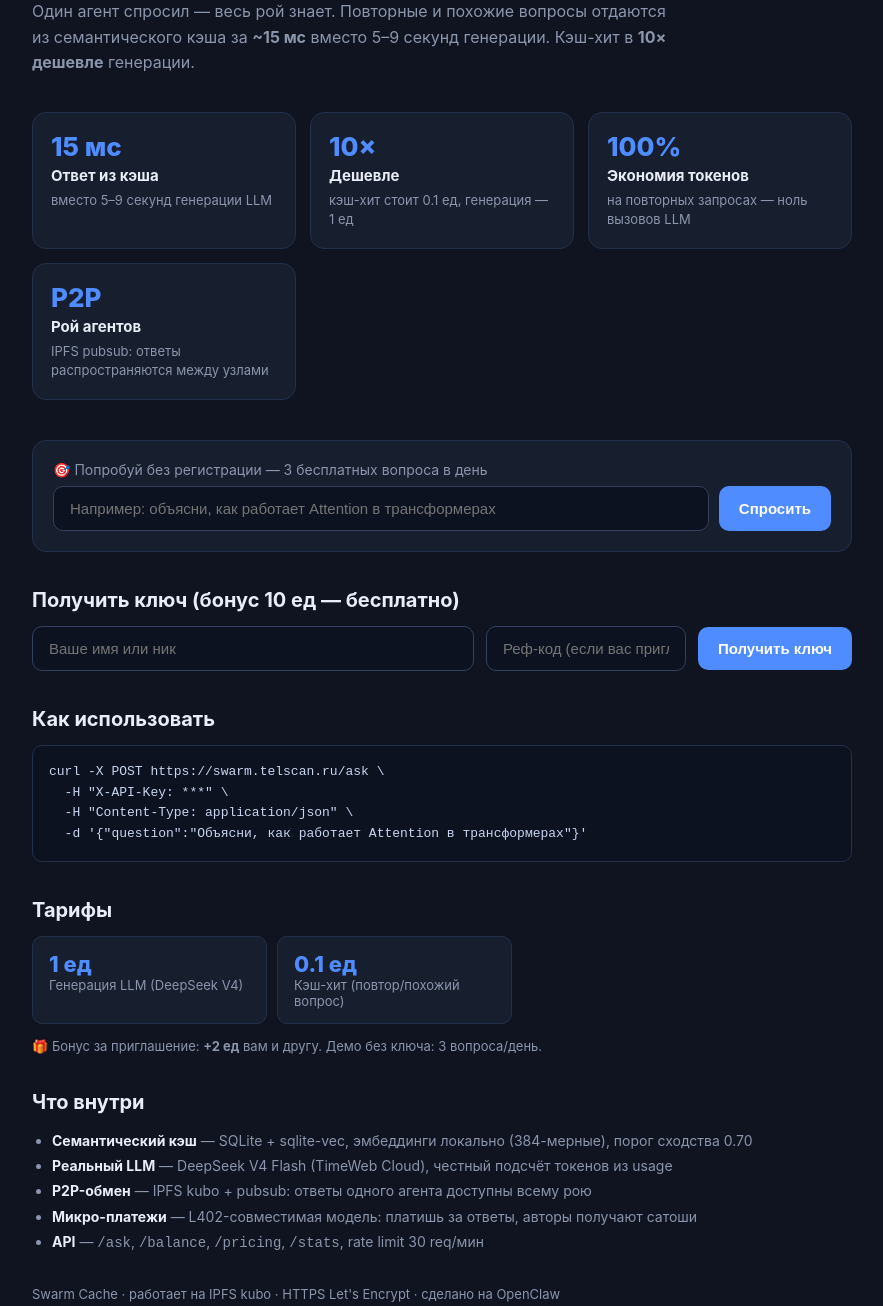
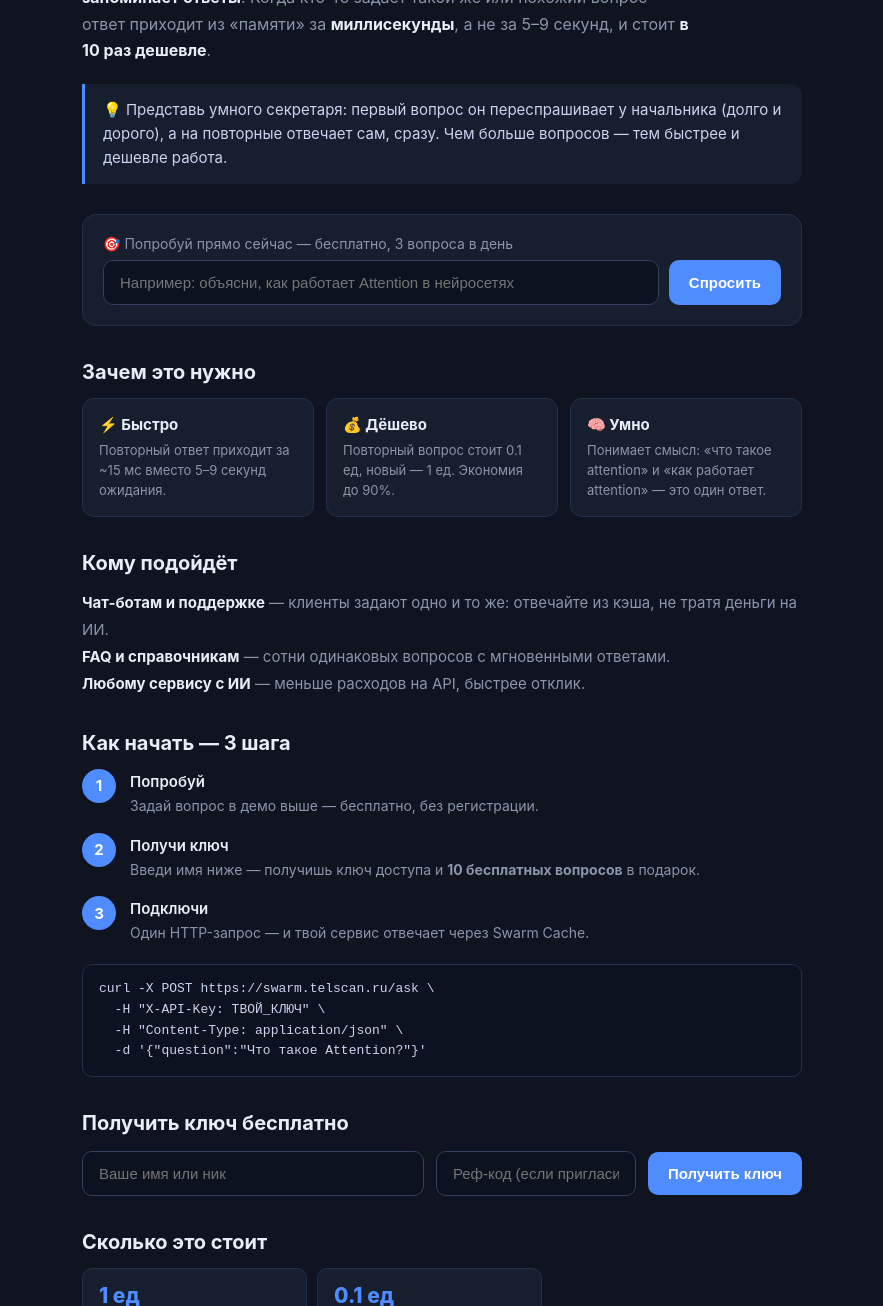
Before and after one commit to Vadim945/swarm-cache, a website: page public/index.html in a window 1280 px wide. Shown: the part 237-1543 px from the top of the page, without its empty margins (198-1081 px from the left). Drawn offline with Linux system fonts and the light colour scheme.

Commit message:
Landing v2: простые слова, выгоды, 3 шага, FAQ, аналогия 'умный секретарь'

```diff
--- a/public/index.html
+++ b/public/index.html
@@ -3,24 +3,21 @@
 <head>
 <meta charset="UTF-8">
 <meta name="viewport" content="width=device-width, initial-scale=1.0">
-<title>Swarm Cache — коллективный разум с кэшем</title>
+<title>Swarm Cache — быстрые и дешёвые ответы ИИ</title>
 <style>
   :root { --bg:#0f1420; --card:#171e2e; --accent:#4f8cff; --green:#3ddc84; --text:#e8edf7; --muted:#8b95ab; }
   * { margin:0; padding:0; box-sizing:border-box; }
   body { font-family:-apple-system,'Segoe UI',Roboto,sans-serif; background:var(--bg); color:var(--text); min-height:100vh; }
-  .wrap { max-width:860px; margin:0 auto; padding:48px 20px; }
-  .logo { font-size:20px; font-weight:700; letter-spacing:.5px; margin-bottom:8px; }
+  .wrap { max-width:760px; margin:0 auto; padding:44px 20px; }
+  .logo { font-size:19px; font-weight:700; letter-spacing:.5px; margin-bottom:6px; }
   .logo span { color:var(--accent); }
-  .tag { color:var(--muted); font-size:14px; margin-bottom:40px; }
-  h1 { font-size:34px; line-height:1.25; margin-bottom:14px; font-weight:800; }
+  .hero { margin:34px 0 28px; }
+  h1 { font-size:32px; line-height:1.25; margin-bottom:14px; font-weight:800; }
   h1 .grad { background:linear-gradient(90deg,var(--accent),var(--green)); -webkit-background-clip:text; background-clip:text; color:transparent; }
-  .sub { color:var(--muted); font-size:16px; line-height:1.6; margin-bottom:36px; max-width:640px; }
-  .cards { display:grid; grid-template-columns:repeat(auto-fit,minmax(220px,1fr)); gap:14px; margin-bottom:40px; }
-  .card { background:var(--card); border:1px solid #23304a; border-radius:14px; padding:18px; }
-  .card b { display:block; font-size:15px; margin-bottom:6px; }
-  .card p { color:var(--muted); font-size:13px; line-height:1.5; }
-  .num { font-size:26px; font-weight:800; color:var(--accent); display:block; margin-bottom:4px; }
-  .demo { background:var(--card); border:1px solid #23304a; border-radius:14px; padding:20px; margin-bottom:36px; }
+  .lead { color:var(--muted); font-size:16px; line-height:1.65; max-width:620px; }
+  .lead b { color:var(--text); }
+  .analogy { background:var(--card); border-left:3px solid var(--accent); border-radius:0 12px 12px 0; padding:14px 18px; margin:20px 0 30px; font-size:15px; line-height:1.6; color:#c9d4ee; }
+  .demo { background:var(--card); border:1px solid #23304a; border-radius:14px; padding:20px; margin-bottom:34px; }
   .demo label { font-size:14px; color:var(--muted); display:block; margin-bottom:8px; }
   .demo .row { display:flex; gap:10px; flex-wrap:wrap; }
   .demo input[type=text] { background:#0c1220; border:1px solid #33405e; border-radius:10px; padding:13px 16px; font-size:15px; color:var(--text); flex:1; min-width:220px; }
@@ -28,98 +25,131 @@
   .btn { background:var(--accent); color:#fff; border:none; border-radius:10px; padding:13px 20px; font-size:15px; font-weight:600; cursor:pointer; transition:.15s; }
   .btn:hover { filter:brightness(1.1); }
   .btn:disabled { opacity:.6; cursor:default; }
-  .btn.ghost { background:transparent; border:1px solid #33405e; color:var(--text); text-decoration:none; font-weight:500; padding:12px 18px; }
   .demo .out { margin-top:14px; background:#0c1220; border:1px solid #23304a; border-radius:10px; padding:14px 16px; font-size:14px; line-height:1.6; display:none; white-space:pre-wrap; }
   .demo .out.show { display:block; }
   .demo .meta { color:var(--muted); font-size:12px; margin-top:8px; }
   .demo .hit { color:var(--green); font-weight:600; }
-  .cta { display:flex; gap:12px; align-items:center; flex-wrap:wrap; margin-bottom:14px; }
-  input[type=text].reg { background:#0c1220; border:1px solid #33405e; border-radius:10px; padding:13px 16px; font-size:15px; color:var(--text); flex:1; min-width:200px; }
-  input[type=text].reg:focus { outline:none; border-color:var(--accent); }
-  .keybox { background:var(--card); border:1px solid #23304a; border-radius:10px; padding:16px 18px; display:none; margin-bottom:20px; }
+  h2 { font-size:20px; margin:34px 0 14px; }
+  .why { display:grid; grid-template-columns:repeat(auto-fit,minmax(200px,1fr)); gap:12px; margin-bottom:10px; }
+  .card { background:var(--card); border:1px solid #23304a; border-radius:12px; padding:16px; }
+  .card .t { font-weight:700; font-size:15px; margin-bottom:6px; }
+  .card p { color:var(--muted); font-size:13px; line-height:1.55; }
+  .who { color:var(--muted); font-size:15px; line-height:1.8; }
+  .who b { color:var(--text); }
+  .steps { counter-reset:step; margin:10px 0 20px; }
+  .step { display:flex; gap:14px; align-items:flex-start; margin-bottom:16px; }
+  .step .n { counter-increment:step; flex:0 0 34px; height:34px; border-radius:50%; background:var(--accent); color:#fff; font-weight:700; display:flex; align-items:center; justify-content:center; font-size:15px; }
+  .step .b { padding-top:3px; }
+  .step .b .t { font-weight:600; font-size:15px; margin-bottom:4px; }
+  .step .b p { color:var(--muted); font-size:14px; line-height:1.55; }
+  pre { background:#0c1220; border:1px solid #23304a; border-radius:10px; padding:14px 16px; overflow-x:auto; font-size:13px; line-height:1.6; color:#c9d4ee; margin:10px 0 26px; }
+  code { font-family:ui-monospace,SFMono-Regular,monospace; }
+  .pricing { display:grid; grid-template-columns:1fr 1fr; gap:10px; max-width:460px; margin:12px 0 8px; }
+  .pr { background:var(--card); border:1px solid #23304a; border-radius:10px; padding:14px 16px; }
+  .pr .c { font-size:21px; font-weight:800; color:var(--accent); }
+  .pr .l { color:var(--muted); font-size:13px; line-height:1.4; }
+  .note { color:var(--muted); font-size:13px; margin-top:8px; }
+  .cta { display:flex; gap:12px; align-items:center; flex-wrap:wrap; margin:16px 0 10px; }
+  input.reg { background:#0c1220; border:1px solid #33405e; border-radius:10px; padding:13px 16px; font-size:15px; color:var(--text); flex:1; min-width:200px; }
+  input.reg:focus { outline:none; border-color:var(--accent); }
+  .keybox { background:var(--card); border:1px solid #23304a; border-radius:10px; padding:16px 18px; display:none; margin-bottom:16px; }
   .keybox.show { display:block; }
   .keybox .k { font-family:ui-monospace,monospace; font-size:15px; color:var(--green); word-break:break-all; background:#0c1220; padding:10px 12px; border-radius:8px; margin:10px 0; }
   .keybox .warn { color:#ffb86c; font-size:13px; margin-top:6px; }
   .keybox .ref { font-family:ui-monospace,monospace; font-size:14px; color:var(--accent); word-break:break-all; background:#0c1220; padding:8px 10px; border-radius:8px; margin:8px 0; }
   .err { color:#ff6b6b; font-size:14px; margin-top:10px; display:none; }
-  pre { background:#0c1220; border:1px solid #23304a; border-radius:10px; padding:16px; overflow-x:auto; font-size:13px; line-height:1.6; color:#c9d4ee; margin:10px 0 30px; }
-  code { font-family:ui-monospace,SFMono-Regular,monospace; }
+  .faq { margin:8px 0 24px; }
+  .faq details { background:var(--card); border:1px solid #23304a; border-radius:10px; padding:13px 16px; margin-bottom:8px; }
+  .faq summary { cursor:pointer; font-weight:600; font-size:14px; color:var(--text); }
+  .faq p { color:var(--muted); font-size:14px; line-height:1.6; margin-top:8px; }
   .muted { color:var(--muted); font-size:13px; }
-  h2 { font-size:20px; margin:36px 0 14px; }
-  ul { color:var(--muted); font-size:14px; line-height:1.8; padding-left:20px; }
-  li b { color:var(--text); }
-  .pricing { display:grid; grid-template-columns:1fr 1fr; gap:10px; max-width:480px; margin:14px 0; }
-  .pr { background:var(--card); border:1px solid #23304a; border-radius:10px; padding:14px 16px; }
-  .pr .c { font-size:22px; font-weight:800; color:var(--accent); }
-  .pr .l { color:var(--muted); font-size:13px; }
+  .tech { color:#5a6780; font-size:12px; line-height:1.7; margin-top:28px; }
 </style>
 </head>
 <body>
 <div class="wrap">
   <div class="logo">🐝 SWARM <span>CACHE</span></div>
-  <div class="tag">Коллективный разум v2 · IPFS P2P · микро-платежи</div>
 
-  <h1>Ответы LLM, которые <span class="grad">кэшируются роем</span> — быстро и дёшево</h1>
-  <div class="sub">
-    Один агент спросил — весь рой знает. Повторные и похожие вопросы отдаются из семантического кэша
-    за <b>~15 мс</b> вместо 5–9 секунд генерации. Кэш-хит в <b>10× дешевле</b> генерации.
-  </div>
-
-  <div class="cards">
-    <div class="card"><span class="num">15 мс</span><b>Ответ из кэша</b><p>вместо 5–9 секунд генерации LLM</p></div>
-    <div class="card"><span class="num">10×</span><b>Дешевле</b><p>кэш-хит стоит 0.1 ед, генерация — 1 ед</p></div>
-    <div class="card"><span class="num">100%</span><b>Экономия токенов</b><p>на повторных запросах — ноль вызовов LLM</p></div>
-    <div class="card"><span class="num">P2P</span><b>Рой агентов</b><p>IPFS pubsub: ответы распространяются между узлами</p></div>
+  <div class="hero">
+    <h1>Быстрые и дешёвые ответы ИИ.<br>Повторные вопросы — <span class="grad">мгновенно</span>.</h1>
+    <p class="lead">
+      Swarm Cache — это сервис, который отвечает на вопросы с помощью ИИ <b>и запоминает ответы</b>.
+      Когда кто-то задаёт такой же или похожий вопрос — ответ приходит из «памяти» за <b>миллисекунды</b>,
+      а не за 5–9 секунд, и стоит <b>в 10 раз дешевле</b>.
+    </p>
+    <div class="analogy">
+      💡 Представь умного секретаря: первый вопрос он переспрашивает у начальника (долго и дорого),
+      а на повторные отвечает сам, сразу. Чем больше вопросов — тем быстрее и дешевле работа.
+    </div>
   </div>
 
   <div class="demo">
-    <label>🎯 Попробуй без регистрации — 3 бесплатных вопроса в день</label>
+    <label>🎯 Попробуй прямо сейчас — бесплатно, 3 вопроса в день</label>
     <div class="row">
-      <input type="text" id="dq" placeholder="Например: объясни, как работает Attention в трансформерах" maxlength="300">
+      <input type="text" id="dq" placeholder="Например: объясни, как работает Attention в нейросетях" maxlength="300">
       <button class="btn" id="dask">Спросить</button>
     </div>
     <div class="out" id="dout"></div>
   </div>
 
-  <h2>Получить ключ (бонус 10 ед — бесплатно)</h2>
+  <h2>Зачем это нужно</h2>
+  <div class="why">
+    <div class="card"><div class="t">⚡ Быстро</div><p>Повторный ответ приходит за ~15 мс вместо 5–9 секунд ожидания.</p></div>
+    <div class="card"><div class="t">💰 Дёшево</div><p>Повторный вопрос стоит 0.1 ед, новый — 1 ед. Экономия до 90%.</p></div>
+    <div class="card"><div class="t">🧠 Умно</div><p>Понимает смысл: «что такое attention» и «как работает attention» — это один ответ.</p></div>
+  </div>
+
+  <h2>Кому подойдёт</h2>
+  <div class="who">
+    <b>Чат-ботам и поддержке</b> — клиенты задают одно и то же: отвечайте из кэша, не тратя деньги на ИИ.<br>
+    <b>FAQ и справочникам</b> — сотни одинаковых вопросов с мгновенными ответами.<br>
+    <b>Любому сервису с ИИ</b> — меньше расходов на API, быстрее отклик.
+  </div>
+
+  <h2>Как начать — 3 шага</h2>
+  <div class="steps">
+    <div class="step"><div class="n">1</div><div class="b"><div class="t">Попробуй</div><p>Задай вопрос в демо выше — бесплатно, без регистрации.</p></div></div>
+    <div class="step"><div class="n">2</div><div class="b"><div class="t">Получи ключ</div><p>Введи имя ниже — получишь ключ доступа и <b>10 бесплатных вопросов</b> в подарок.</p></div></div>
+    <div class="step"><div class="n">3</div><div class="b"><div class="t">Подключи</div><p>Один HTTP-запрос — и твой сервис отвечает через Swarm Cache.</p></div></div>
+  </div>
+
+  <pre><code>curl -X POST https://swarm.telscan.ru/ask \
+  -H "X-API-Key: ТВОЙ_КЛЮЧ" \
+  -H "Content-Type: application/json" \
+  -d '{"question":"Что такое Attention?"}'</code></pre>
+
+  <h2>Получить ключ бесплатно</h2>
   <div class="cta">
     <input type="text" class="reg" id="name" placeholder="Ваше имя или ник" maxlength="40">
-    <input type="text" class="reg" id="ref" placeholder="Реф-код (если вас пригласили)" maxlength="24" style="flex:0 0 180px">
+    <input type="text" class="reg" id="ref" placeholder="Реф-код (если пригласили)" maxlength="24" style="flex:0 0 170px">
     <button class="btn" id="getkey">Получить ключ</button>
   </div>
   <div class="keybox" id="keybox">
     Ваш API-ключ (сохраните — показывается один раз):
     <div class="k" id="keyval"></div>
-    <div class="warn">⚠️ Бонус 10 ед уже начислен. Храните ключ в секрете.</div>
-    <div style="margin-top:10px">Ваш реферальный код (приводите друзей → +2 ед вам и им):</div>
+    <div class="warn">⚠️ 10 бесплатных вопросов уже начислены. Храните ключ в секрете.</div>
+    <div style="margin-top:10px">Ваш реферальный код (друзья получат +2 ед, и вы тоже):</div>
     <div class="ref" id="refval"></div>
     <div class="muted" id="shareval"></div>
   </div>
   <div class="err" id="err"></div>
 
-  <h2>Как использовать</h2>
-  <pre><code>curl -X POST https://swarm.telscan.ru/ask \
-  -H "X-API-Key: ***" \
-  -H "Content-Type: application/json" \
-  -d '{"question":"Объясни, как работает Attention в трансформерах"}'</code></pre>
+  <h2>Сколько это стоит</h2>
+  <div class="pricing">
+    <div class="pr"><div class="c">1 ед</div><div class="l">Новый вопрос — ИИ думает и отвечает</div></div>
+    <div class="pr"><div class="c">0.1 ед</div><div class="l">Повторный или похожий — из памяти, мгновенно</div></div>
+  </div>
+  <p class="note">🎁 10 ед — бесплатно при регистрации · приведи друга → +2 ед вам обоим</p>
 
-  <h2>Тарифы</h2>
-  <div class="pricing">
-    <div class="pr"><div class="c">1 ед</div><div class="l">Генерация LLM (DeepSeek V4)</div></div>
-    <div class="pr"><div class="c">0.1 ед</div><div class="l">Кэш-хит (повтор/похожий вопрос)</div></div>
+  <h2>Частые вопросы</h2>
+  <div class="faq">
+    <details><summary>Что значит «из памяти»?</summary><p>Сервис запоминает каждый ответ. Если вопрос задают снова (или похожий по смыслу) — он не вызывает ИИ, а отдаёт готовый ответ. Это как кэш в браузере, только умный.</p></details>
+    <details><summary>Что такое «единицы» (ед)?</summary><p>Это внутренняя валюта сервиса. 1 ед ≈ один новый вопрос. Повторный стоит 0.1 ед. При регистрации вы получаете 10 ед бесплатно — этого хватит на полноценное знакомство.</p></details>
+    <details><summary>Чем это лучше обычного ИИ-API?</summary><p>Обычный API считает деньги за каждый вопрос. Swarm Cache отвечает на повторные вопросы бесплатно для вас — из памяти. На практике экономия 70–90%.</p></details>
+    <details><summary>Как подключить к своему проекту?</summary><p>Один POST-запрос: отправляете вопрос и ключ, получаете ответ. Подходит для ботов, сайтов, скриптов — что угодно, что умеет HTTP.</p></details>
   </div>
-  <p class="muted">🎁 Бонус за приглашение: <b>+2 ед</b> вам и другу. Демо без ключа: 3 вопроса/день.</p>
 
-  <h2>Что внутри</h2>
-  <ul>
-    <li><b>Семантический кэш</b> — SQLite + sqlite-vec, эмбеддинги локально (384-мерные), порог сходства 0.70</li>
-    <li><b>Реальный LLM</b> — DeepSeek V4 Flash (TimeWeb Cloud), честный подсчёт токенов из usage</li>
-    <li><b>P2P-обмен</b> — IPFS kubo + pubsub: ответы одного агента доступны всему рою</li>
-    <li><b>Микро-платежи</b> — L402-совместимая модель: платишь за ответы, авторы получают сатоши</li>
-    <li><b>API</b> — <code>/ask</code>, <code>/balance</code>, <code>/pricing</code>, <code>/stats</code>, rate limit 30 req/мин</li>
-  </ul>
-
-  <p class="muted" style="margin-top:30px">Swarm Cache · работает на IPFS kubo · HTTPS Let's Encrypt · сделано на OpenClaw</p>
+  <p class="muted" style="margin-top:26px">Swarm Cache · HTTPS · работает 24/7 · <a href="https://github.com/Vadim945/swarm-cache" style="color:var(--accent)">исходный код</a></p>
 </div>
 
 <script>
@@ -148,11 +178,11 @@ btn.addEventListener('click', async () => {
     if (!r.ok) throw new Error(d.error || 'Ошибка');
     document.getElementById('keyval').textContent = d.key;
     document.getElementById('refval').textContent = d.ref_code;
-    const share = 'Ваша ссылка для друзей (они получат +' + d.referral_bonus + ' ед, и вы тоже):\nhttps://swarm.telscan.ru/?ref=' + d.ref_code;
+    let share = 'Ваша ссылка для друзей (они получат +' + d.referral_bonus + ' ед, и вы тоже):\nhttps://swarm.telscan.ru/?ref=' + d.ref_code;
+    if (d.referral && d.referral.ok) {
+      share = '✅ Пригласивший получил +' + d.referral_bonus + ' ед. ' + share;
+    }
     document.getElementById('shareval').textContent = share;
-    if (d.referral && d.referral.ok) {
-      document.getElementById('shareval').textContent = '✅ Пригласивший получил +' + d.referral_bonus + ' ед. ' + share;
-    }
     box.classList.add('show');
     btn.textContent = 'Готово ✅';
     btn.disabled = true;
@@ -181,15 +211,17 @@ dask.addEventListener('click', async () => {
     const d = await r.json();
     if (!r.ok) {
       if (r.status === 429) {
-        dout.innerHTML = '⚠️ ' + d.error + '<div class="meta">Зарегистрируйтесь выше, чтобы продолжить — бонус 10 ед бесплатно.</div>';
+        dout.innerHTML = '⚠️ ' + d.error + '<div class="meta">Зарегистрируйтесь выше, чтобы продолжить — 10 бесплатных вопросов в подарок.</div>';
       } else {
         dout.textContent = 'Ошибка: ' + (d.error || r.status);
       }
       return;
     }
-    const tag = d.cached ? '<span class="hit">⚡ кэш</span> ' + d.timeMs + ' мс' : '🆕 генерация ' + d.timeMs + ' мс';
+    const tag = d.cached
+      ? '<span class="hit">⚡ из памяти</span> за ' + d.timeMs + ' мс'
+      : '🆕 ИИ ответил за ' + d.timeMs + ' с';
     dout.innerHTML = d.answer + '<div class="meta">' + tag + ' · осталось бесплатных вопросов: ' + d.demo_left + '</div>' +
-      (d.demo_left <= 0 ? '<div class="meta">Лимит демо исчерпан — <b>зарегистрируйтесь</b>, чтобы продолжить (+10 ед бесплатно).</div>' : '');
+      (d.demo_left <= 0 ? '<div class="meta">Лимит демо исчерпан — <b>зарегистрируйтесь</b> и получите 10 вопросов бесплатно.</div>' : '');
   } catch (e) {
     dout.textContent = 'Ошибка сети: ' + e.message;
   } finally {
```
Also changed, not shown: REPORT.md (+12 -0 lines).
